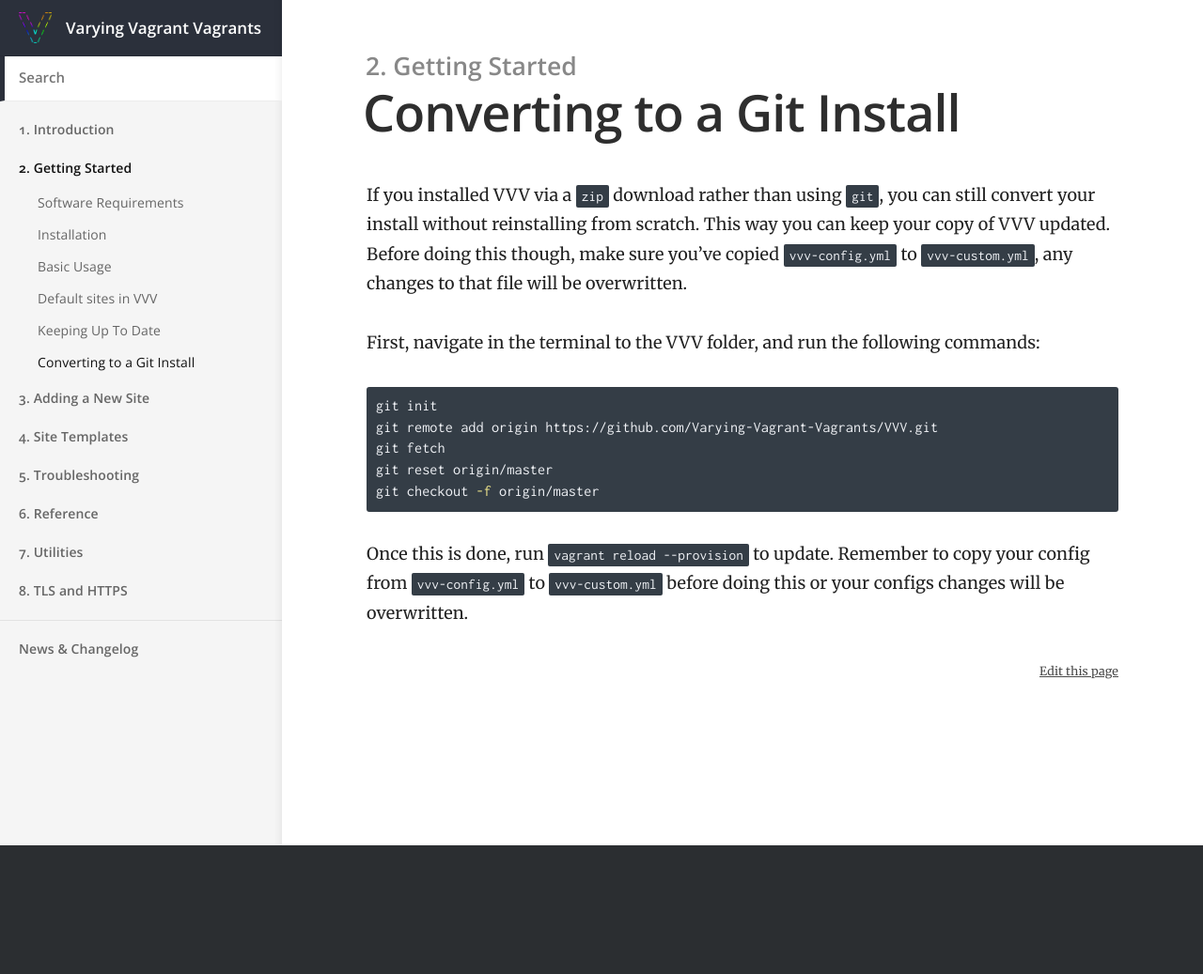
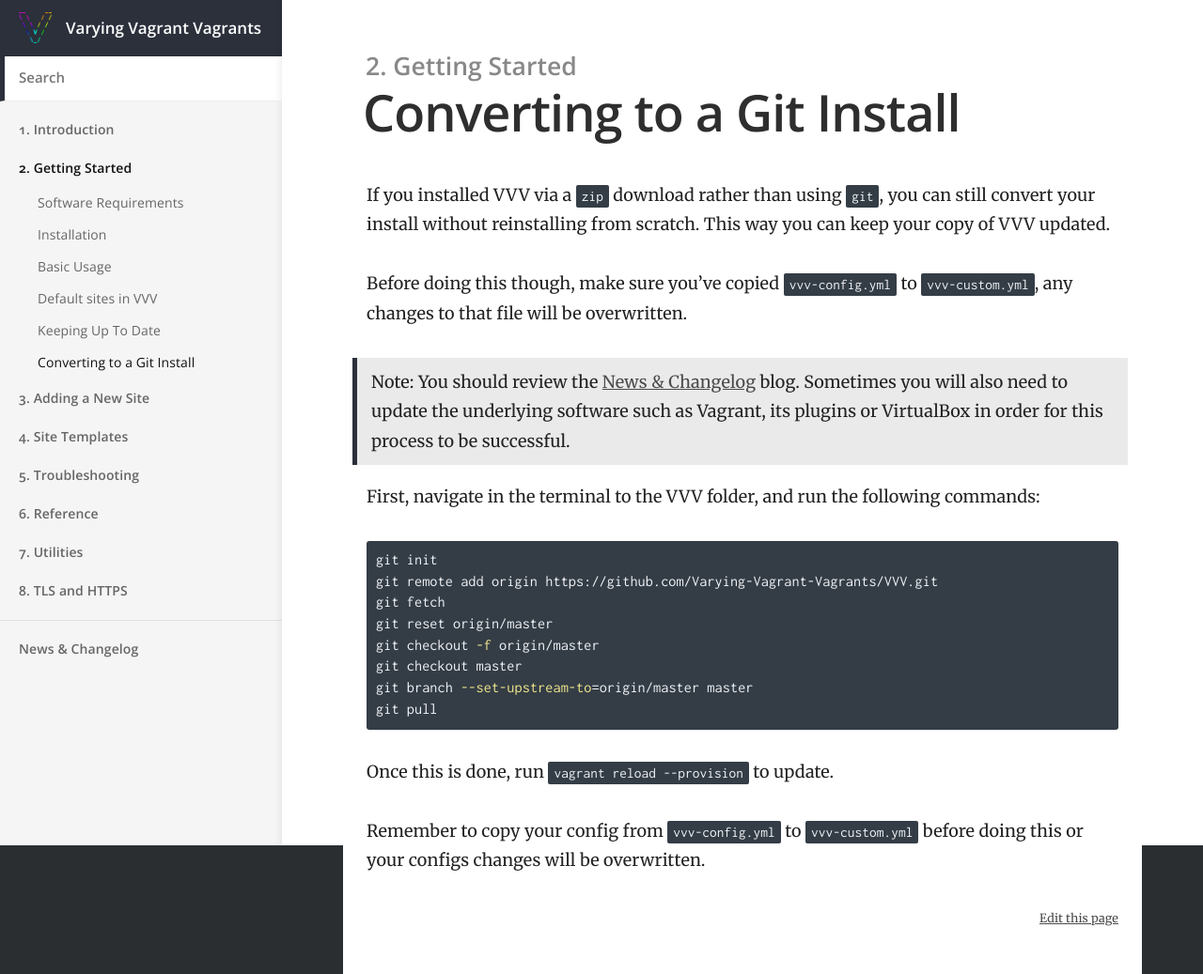
Before and after one commit to Varying-Vagrant-Vagrants/varyingvagrantvagrants.org, a Jekyll site: the page built from docs/en-US/installation/converting-zip-install-to-git.md, in a window 1280 px wide. Shown: the whole page at 94% size. Built offline with Jekyll 4.4.1, drawn with Linux system fonts in a browser that asks for light colours; before the commit the page ends 900 px from its top, so only the background shows below that.

Commit message:
Converting zip full git instructions
I have added the git commands that we found to work in https://github.com/Varying-Vagrant-Vagrants/VVV/issues/1607.

Git confuses me. Every time I think I understand it, I find I'm wrong, so I'm sure that these steps are not the most elegant route, but they worked.

````diff
--- a/docs/en-US/installation/converting-zip-install-to-git.md
+++ b/docs/en-US/installation/converting-zip-install-to-git.md
@@ -6,7 +6,11 @@ description: Convert a non-git install to use git.
 permalink: /docs/en-US/installation/convert-to-git/
 ---
 
-If you installed VVV via a `zip` download rather than using `git`, you can still convert your install without reinstalling from scratch. This way you can keep your copy of VVV updated. Before doing this though, make sure you've copied `vvv-config.yml` to `vvv-custom.yml`, any changes to that file will be overwritten.
+If you installed VVV via a `zip` download rather than using `git`, you can still convert your install without reinstalling from scratch. This way you can keep your copy of VVV updated.
+
+Before doing this though, make sure you've copied `vvv-config.yml` to `vvv-custom.yml`, any changes to that file will be overwritten.
+
+> Note: You should review the [News &amp; Changelog](/blog/) blog. Sometimes you will also need to update the underlying software such as Vagrant, its plugins or VirtualBox in order for this process to be successful.
 
 First, navigate in the terminal to the VVV folder, and run the following commands:
 
@@ -16,6 +20,11 @@ git remote add origin https://github.com/Varying-Vagrant-Vagrants/VVV.git
 git fetch
 git reset origin/master
 git checkout -f origin/master
+git checkout master
+git branch --set-upstream-to=origin/master master
+git pull
 ```
 
-Once this is done, run `vagrant reload --provision` to update. Remember to copy your config from `vvv-config.yml` to `vvv-custom.yml` before doing this or your configs changes will be overwritten.
+Once this is done, run `vagrant reload --provision` to update.
+
+Remember to copy your config from `vvv-config.yml` to `vvv-custom.yml` before doing this or your configs changes will be overwritten.
````
